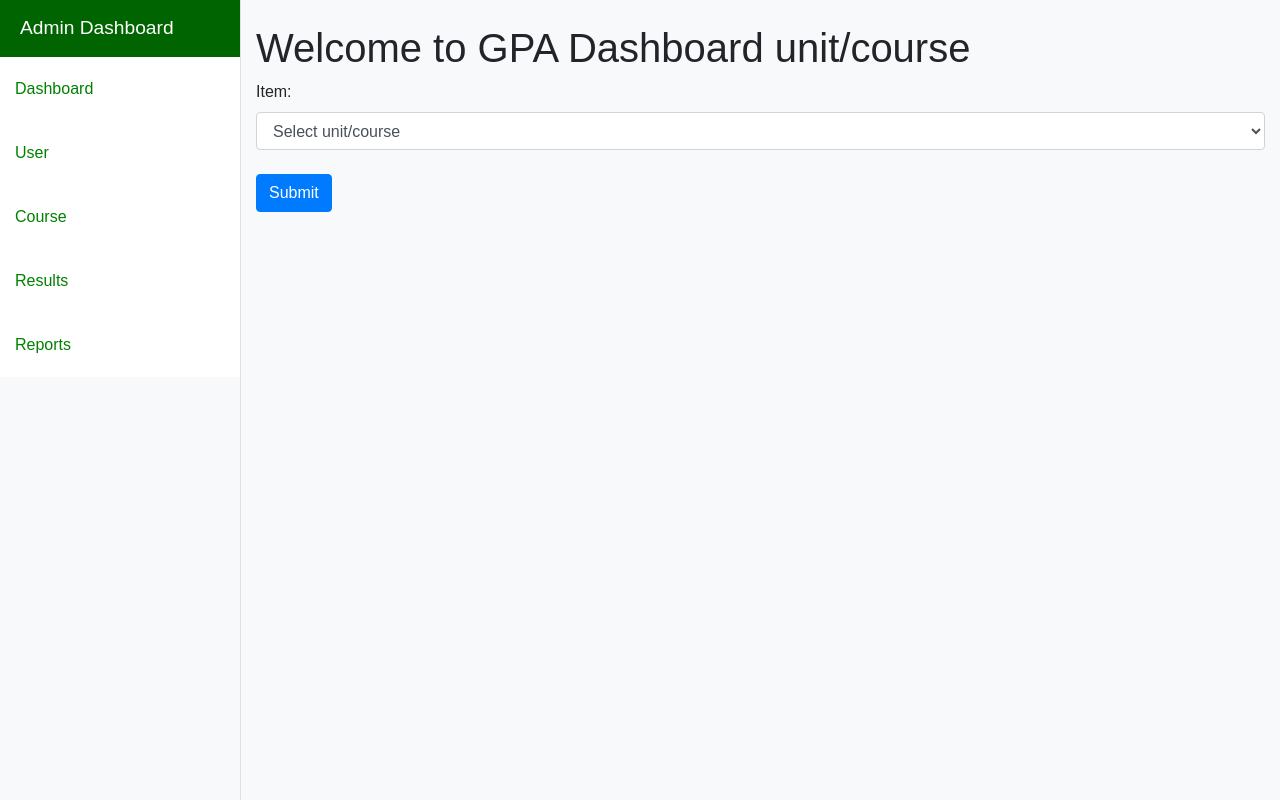
After one commit to Jakait/gpasystem, a Django app: page /regcourse/ in a window 1280 px wide. The commit adds this page. Run offline with Django 4.2, Linux system fonts and the light colour scheme; some libraries are stand-ins or nearby versions.

Commit message:
added unit and course component

```diff
--- a/gpasystem/gpa_app/static/js/script.js
+++ b/gpasystem/gpa_app/static/js/script.js
@@ -1,16 +1,36 @@
-document.addEventListener('DOMContentLoaded', function() {
-    var sidebar = document.getElementById('sidebar-wrapper');
-    var collapsibles = sidebar.querySelectorAll('.collapse');
-    console.log("collapse")
+   // Add this script to your HTML file
+   jQuery(document).ready(function () {
+    // Toggle active class for the clicked link and collapse other submenus
+    $('.list-group-item').on('click', function () {
+        $('.list-group-item').removeClass('active');
+        $(this).addClass('active');
 
-    sidebar.addEventListener('show.bs.collapse', function(e) {
-        collapsibles.forEach(function(collapsible) {
-            if (collapsible !== e.target) {
-                var collapseInstance = bootstrap.Collapse.getInstance(collapsible);
-                if (collapseInstance) {
-                    collapseInstance.hide();
-                }
-            }
+        // Collapse other submenus
+        $('.collapse.show').removeClass('show');
+    });
+
+    // Highlight the active link on page load
+    var path = window.location.pathname;
+    $('.list-group-item').removeClass('active');
+    $('.list-group-item[href="' + path + '"]').addClass('active');
+
+    $("#id_course").change(function (e) {
+        e.preventDefault()
+        var courseId = $(this).val();
+        var url = $("#id_course").attr("data-course-url");
+
+        $.ajax({
+          url: url,
+          data: {
+            'course': courseId
+          },
+          success: function (data) {
+            $("#courseupdate").html(data);
+          }
         });
-    });
+
+      });
+
+
+
 });
--- /dev/null
+++ b/gpasystem/gpa_app/templates/components/course.html
@@ -0,0 +1,5 @@
+<div class="form-group">
+<label for="course">Course Name</label>
+<br>
+<input type="text" class="form-control" id="coursename" name="coursename" required>
+</div>
--- /dev/null
+++ b/gpasystem/gpa_app/templates/courseadd.html
@@ -0,0 +1,26 @@
+{% extends 'layout/layout.html'%}
+{% load static %}
+{% block mid_section %}
+
+<div class="container-fluid">
+<h1 class="mt-4">Welcome to GPA Dashboard unit/course</h1>
+<form   method="post">
+
+    <label for="id_course">Item:</label>
+    <select id="id_course" class="form-control" placeholder="Select Course" data-course-url="{% url 'fetchcourse' %}">
+        <option value="" >Select unit/course</option>
+        <option value="101" data-department-id="1">Course</option>
+        <option value="102" data-department-id="1">Unit</option>
+
+        <!-- Add other courses as needed -->
+    </select>
+
+    <br>
+    <div id="courseupdate">
+        <!-- populate course or unit -->
+    </div>
+
+    <button type="submit" class="btn btn-primary">Submit</button>
+</form>
+</div>
+{% endblock %}
--- a/gpasystem/gpa_app/templates/layout/layout.html
+++ b/gpasystem/gpa_app/templates/layout/layout.html
@@ -27,8 +27,8 @@
                 <a href="#" class="list-group-item list-group-item-action bg-light">Add User</a>
                 <a href="#" class="list-group-item list-group-item-action bg-light">View Users</a>
             </div>
-            <a href="#userSubmenu" data-toggle="collapse" aria-expanded="false" class="list-group-item list-group-item-action bg-light">User</a>
-            <div class="collapse" id="userSubmenu">
+            <a href="#courseSubmenu" data-toggle="collapse" aria-expanded="false" class="list-group-item list-group-item-action bg-light">Course</a>
+            <div class="collapse" id="courseSubmenu">
                 <a href="#" class="list-group-item list-group-item-action bg-light">Add unit/Course</a>
                 <a href="#" class="list-group-item list-group-item-action bg-light">View Unit/Course</a>
             </div>
@@ -54,28 +54,11 @@
 <!-- /#wrapper -->
 
 <!-- Bootstrap and jQuery -->
-<script src="https://code.jquery.com/jquery-3.5.1.slim.min.js"></script>
+<script src="https://code.jquery.com/jquery-3.5.1.min.js"></script>
+<script src="https://cdn.jsdelivr.net/npm/@popperjs/core@2.9.2/dist/umd/popper.min.js"></script>
 <script src="https://stackpath.bootstrapcdn.com/bootstrap/5.1.3/js/bootstrap.bundle.min.js"></script>
-<script src="https://cdn.jsdelivr.net/npm/@popperjs/core@2.9.2/dist/umd/popper.min.js"></script>
-<script src="https://stackpath.bootstrapcdn.com/bootstrap/4.5.2/js/bootstrap.min.js"></script>
-<!-- <script src="{% static 'js/script.js' %}"></script> -->
-<script>
-    // Add this script to your HTML file
-    $(document).ready(function () {
-        // Toggle active class for the clicked link and collapse other submenus
-        $('.list-group-item').on('click', function () {
-            $('.list-group-item').removeClass('active');
-            $(this).addClass('active');
+<script src="{% static 'js/script.js' %}"></script>
 
-            // Collapse other submenus
-            $('.collapse.show').removeClass('show');
-        });
 
-        // Highlight the active link on page load
-        var path = window.location.pathname;
-        $('.list-group-item').removeClass('active');
-        $('.list-group-item[href="' + path + '"]').addClass('active');
-    });
-</script>
 </body>
 </html>
--- a/gpasystem/gpa_app/urls.py
+++ b/gpasystem/gpa_app/urls.py
@@ -5,6 +5,8 @@ from . import views
 urlpatterns = [
     path('', views.index, name="login"),
     path('usereg/', views.registerUser, name = "adduser"),
-    path('userview', views.viewUser, name = "home"),
+    path('userview/', views.viewUser, name = "home"),
+    path('regcourse/', views.registerCourse, name = "addcourse"),
+    path('asynfetch/', views.fetchCourse, name = "fetchcourse"),
 
 ]
--- a/gpasystem/gpa_app/views.py
+++ b/gpasystem/gpa_app/views.py
@@ -26,3 +26,23 @@ def registerUser(request):
 # view users
 def  viewUser(request):
     return render(request,'userview.html')
+
+
+# add course
+def registerCourse(request):
+    return render(request, 'courseadd.html')
+
+
+# fetch course or unit
+# add course
+def fetchCourse(request):
+    id = request.GET.get('course')
+
+    unit = Unit.objects.all()
+    course = Course.objects.all()
+    if id == '101':
+        return render(request, 'components/course.html')
+    elif id == '102':
+        return render(request, 'components/unit.html')
+    else:
+        return render(request, 'components/empty.html')
```
Also changed, not shown: gpasystem/gpa_app/templates/components/unit.html (added, +12 -0 lines), gpasystem/gpa_app/templates/components/empty.html (added).
